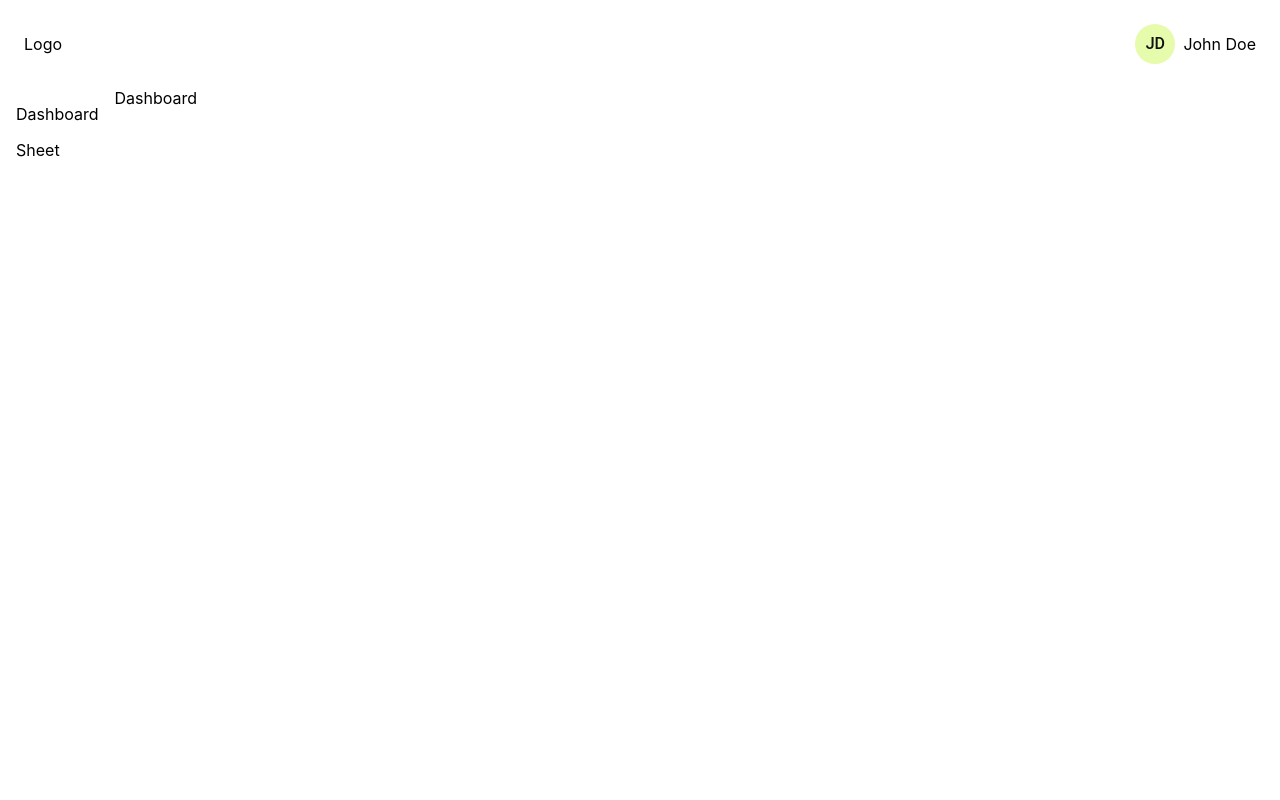
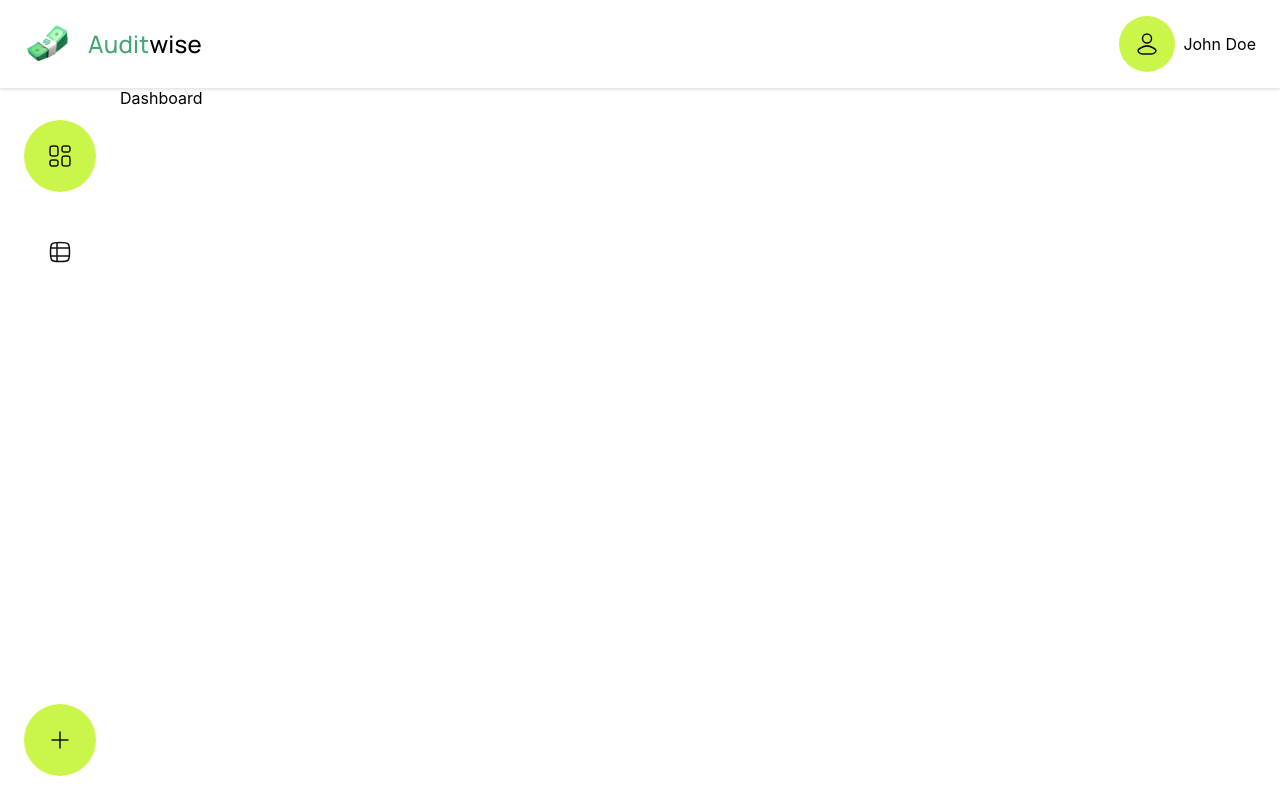
Before and after one commit to tushar-cero/AuditWise, a React (Create React App) app in the folder client/: page /dashboard in a window 1280 px wide. Shown: the top 800 px of the page. Built offline with nearby package versions, Linux system fonts and the light colour scheme.

Commit message:
header and sidebar done

```diff
--- a/client/public/index.html
+++ b/client/public/index.html
@@ -1,43 +1,37 @@
 <!DOCTYPE html>
 <html lang="en">
   <head>
-    <meta charset="utf-8" />
-    <link rel="icon" href="%PUBLIC_URL%/favicon.ico" />
-    <meta name="viewport" content="width=device-width, initial-scale=1" />
-    <meta name="theme-color" content="#000000" />
-    <meta
-      name="description"
-      content="Web site created using create-react-app"
-    />
-    <link rel="apple-touch-icon" href="%PUBLIC_URL%/logo192.png" />
-    <!--
-      manifest.json provides metadata used when your web app is installed on a
-      user's mobile device or desktop. See https://developers.google.com/web/fundamentals/web-app-manifest/
-    -->
+    <meta charset="UTF-8">
+    <meta name="viewport" content="width=device-width, initial-scale=1.0">
+    <meta http-equiv="X-UA-Compatible" content="IE=edge,chrome=1">
+    <meta http-equiv="Content-Type" content="text/html;charset=UTF-8">
+    <meta name="author" content="Tushar Singh">
+    <meta property="dc:creator" content="Tushar Singh">
+    <meta name="title" content="Auditwise">
+    <meta name="og:title" content="Auditwise">
+    <meta name="type" content="ecommerce">
+    <meta name="og:type" content="ecommerce">
+    <meta name="description" content="ecommerce">
+    <meta name="og:description" content="ecommerce">
+    <meta name="image" content="">
+    <meta name="og:image" content="">
+    <meta name="url" content="">
+    <meta name="og:url" content="">
+    <meta name="keywords" content="ecommerce">
+
+    <link rel="apple-touch-icon" href="%PUBLIC_URL%/apple-touch-icon.png" />
+    <link rel="shortcut icon" href="%PUBLIC_URL%/logo192.png" />
     <link rel="manifest" href="%PUBLIC_URL%/manifest.json" />
-    <!--
-      Notice the use of %PUBLIC_URL% in the tags above.
-      It will be replaced with the URL of the `public` folder during the build.
-      Only files inside the `public` folder can be referenced from the HTML.
 
-      Unlike "/favicon.ico" or "favicon.ico", "%PUBLIC_URL%/favicon.ico" will
-      work correctly both with client-side routing and a non-root public URL.
-      Learn how to configure a non-root public URL by running `npm run build`.
-    -->
-    <title>React App</title>
+    <link rel="preconnect" href="https://fonts.googleapis.com">
+    <link rel="preconnect" href="https://fonts.gstatic.com" crossorigin>
+    <link href="https://fonts.googleapis.com/css2?family=Manrope:wght@200..800&display=swap" rel="stylesheet">
+    <link href="https://fonts.googleapis.com/css2?family=Inter:ital,opsz,wght@0,14..32,100..900;1,14..32,100..900&family=Manrope:wght@200..800&display=swap" rel="stylesheet">
+
+    <title>Auditwise</title>
   </head>
   <body>
     <noscript>You need to enable JavaScript to run this app.</noscript>
-    <div id="root"></div>
-    <!--
-      This HTML file is a template.
-      If you open it directly in the browser, you will see an empty page.
-
-      You can add webfonts, meta tags, or analytics to this file.
-      The build step will place the bundled scripts into the <body> tag.
-
-      To begin the development, run `npm start` or `yarn start`.
-      To create a production bundle, use `npm run build` or `yarn build`.
-    -->
+    <main id="root"></main>
   </body>
 </html>
--- a/client/src/App.tsx
+++ b/client/src/App.tsx
@@ -1,24 +1,24 @@
-import React, { FC, useState } from "react";
-import axios from "axios";
-import { BrowserRouter } from "react-router-dom";
-import { AppRoutes } from "utils/routes";
-import { ThemeProvider } from "@mui/material";
-import { generateTheme } from "style";
+import React, { FC, useState } from 'react';
+import axios from 'axios';
+import { BrowserRouter } from 'react-router-dom';
+import { AppRoutes } from 'utils/routes';
+import { ThemeProvider } from '@mui/material';
+import { generateTheme } from 'style/theme';
 
 export const App: FC = () => {
   const [registerUserFormData, setRegisterUserFormData] = useState({
-    username: "",
-    password: ""
+    username: '',
+    password: ''
   });
   const [loginUserFormData, setLoginUserFormData] = useState({
-    username: "",
-    password: ""
+    username: '',
+    password: ''
   });
   const [transactionFormData, setTransactionFormData] = useState<string>('');
 
   const handleSignUp = async (e: any) => {
     e.preventDefault();
-    console.log("Sign up button clicked");
+    console.log('Sign up button clicked');
     try {
       await axios.post('http://127.0.0.1:8000/api/user/register/', registerUserFormData);
     } catch (error) {
@@ -27,29 +27,31 @@ export const App: FC = () => {
   };
   const handleLogin = async (e: any) => {
     e.preventDefault();
-    console.log("Log-in button clicked");
+    console.log('Log-in button clicked');
     try {
       const response = await axios.post('http://127.0.0.1:8000/api/token/', loginUserFormData);
       console.log('Response:', response);
-      localStorage.setItem("AccessToken", JSON.stringify(response.data.access));
-      localStorage.setItem("RefreshToken", JSON.stringify(response.data.refresh));
-      // const storedAcessToken = localStorage.getItem("AccessToken");
-      // const storeRefreshToken = localStorage.getItem("RefreshToken");
+      localStorage.setItem('AccessToken', JSON.stringify(response.data.access));
+      localStorage.setItem('RefreshToken', JSON.stringify(response.data.refresh));
     } catch (error) {
       console.log('There was an error making the request');
     }
   };
   const handleTransaction = async (e: any) => {
     e.preventDefault();
-    console.log("Log-in button clicked");
-    const storedAcessToken = localStorage.getItem("AccessToken")?.replace(/['"]+/g, '');
+    console.log('Log-in button clicked');
+    const storedAcessToken = localStorage.getItem('AccessToken')?.replace(/['"]+/g, '');
     try {
-      const response = await axios.post('http://127.0.0.1:8000/api/transactions/create/', { text: transactionFormData }, {
-        headers: {
-          'Authorization': `Bearer ${storedAcessToken}`,
-          'Content-Type': 'application/json'
+      const response = await axios.post(
+        'http://127.0.0.1:8000/api/transactions/create/',
+        { text: transactionFormData },
+        {
+          headers: {
+            Authorization: `Bearer ${storedAcessToken}`,
+            'Content-Type': 'application/json'
+          }
         }
-      });
+      );
     } catch (error) {
       console.log('There was an error making the request');
     }
@@ -68,13 +70,13 @@ export const App: FC = () => {
           name="username"
           type="text"
           value={registerUserFormData.username}
-          onChange={(e)=>setRegisterUserFormData({...registerUserFormData, username: e.target.value})}
+          onChange={(e) => setRegisterUserFormData({ ...registerUserFormData, username: e.target.value })}
         />
         <input
           name="password"
           type="password"
           value={registerUserFormData.password}
-          onChange={(e)=>setRegisterUserFormData({...registerUserFormData, password: e.target.value})}
+          onChange={(e) => setRegisterUserFormData({ ...registerUserFormData, password: e.target.value })}
         />
         <button onClick={handleSignUp}>Create User</button>
       </form>
@@ -84,19 +86,24 @@ export const App: FC = () => {
           name="username"
           type="text"
           value={loginUserFormData.username}
-          onChange={(e)=>setLoginUserFormData({...loginUserFormData, username: e.target.value})}
+          onChange={(e) => setLoginUserFormData({ ...loginUserFormData, username: e.target.value })}
         />
         <input
           name="password"
           type="password"
           value={loginUserFormData.password}
-          onChange={(e)=>setLoginUserFormData({...loginUserFormData, password: e.target.value})}
+          onChange={(e) => setLoginUserFormData({ ...loginUserFormData, password: e.target.value })}
         />
         <button onClick={handleLogin}>Login</button>
       </form>
       <div>
         <h1>Enter transaction</h1>
-        <input name="transaction" type="text" value={transactionFormData} onChange={(e)=>setTransactionFormData(e.target.value)} />
+        <input
+          name="transaction"
+          type="text"
+          value={transactionFormData}
+          onChange={(e) => setTransactionFormData(e.target.value)}
+        />
         <button onClick={handleTransaction}>Submit</button>
       </div>
       <div>
--- a/client/src/components/Header/index.tsx
+++ b/client/src/components/Header/index.tsx
@@ -1,25 +1,39 @@
 import React from 'react';
-import { Avatar, Box, useTheme } from '@mui/material';
+import { Avatar, Box, Grid2, Typography, useTheme } from '@mui/material';
 import { CustomGrid } from 'utils/customMUI';
+import auditwiseLogo from '../../style/assets/auditwiseLogo.svg';
+import { IconLibrary } from 'style/icons';
 
 export const Header = () => {
   const theme = useTheme();
 
   const userName = 'John Doe';
-  const initials = userName.split(' ').map((n) => n[0]).join('');
 
   return (
-    <CustomGrid fullWidth padding='24px'>
-        <Box>Logo</Box>
-        <CustomGrid gap='8px'>
-          <Avatar sx={{
-            fontSize: '16px',
-            fontWeight: 500,
-            bgcolor: theme.custom.primary200,
-            color: theme.custom.text900
-          }}>{initials}</Avatar>
-          {userName}
-        </CustomGrid>
+    <CustomGrid fullWidth padding="16px 24px" boxShadow="rgba(0, 0, 0, 0.16) 0px 1px 4px">
+      <Grid2 display="flex" alignItems="center" gap="16px">
+        <Box
+          sx={{
+            height: '48px',
+            width: '48px',
+            backgroundImage: `url(${auditwiseLogo})`,
+            backgroundSize: 'cover',
+            backgroundRepeat: 'no-repeat'
+          }}
+        />{' '}
+        <Typography fontFamily="Manrope, serif;" fontWeight={500} fontSize={24}>
+          <Box component="span" color={theme.custom.secondaryGreen}>
+            Audit
+          </Box>
+          wise
+        </Typography>
+      </Grid2>
+      <CustomGrid gap="8px">
+        <Avatar sx={{ padding: '8px', backgroundColor: theme.custom.primary500 }}>
+          {IconLibrary({ name: 'UserIcon', size: '16px', color: theme.custom.text900 })}
+        </Avatar>
+        {userName}
+      </CustomGrid>
     </CustomGrid>
-  )
-}
+  );
+};
--- a/client/src/components/Sidebar/index.tsx
+++ b/client/src/components/Sidebar/index.tsx
@@ -1,5 +1,7 @@
 import React from 'react';
-import { List, ListItem } from '@mui/material';
+import { NavLink } from 'react-router-dom';
+import { Button, Grid2, List, ListItemButton, useTheme } from '@mui/material';
+import { IconLibrary } from 'style/icons';
 
 const routes = [
   {
@@ -15,11 +17,41 @@ const routes = [
 ];
 
 export const Sidebar = () => {
+  const theme = useTheme();
   return (
-    <List>
-      {routes.map((listItem) => (
-        <ListItem key={listItem.name}>{listItem.name}</ListItem>
-      ))}
-    </List>
+    <Grid2 display="flex" flexDirection="column" height="100%" justifyContent="space-between" padding="24px">
+      <List sx={{ display: 'flex', flexDirection: 'column', gap: '24px' }}>
+        {routes.map((listItem) => (
+          <ListItemButton
+            key={listItem.name}
+            component={NavLink}
+            to={listItem.route}
+            sx={{
+              padding: '24px',
+              borderRadius: '100%',
+              color: theme.custom.text900,
+              '&.hover': {
+                backgroundColor: theme.custom.primary200
+              },
+              '&.active': {
+                backgroundColor: theme.custom.primary500
+              }
+            }}
+          >
+            {IconLibrary({ name: listItem.icon, size: '16px', color: theme.custom.text900 })}
+          </ListItemButton>
+        ))}
+      </List>
+      <Button
+        sx={{
+          padding: '24px',
+          borderRadius: '100%',
+          color: theme.custom.text900,
+          backgroundColor: theme.custom.primary500
+        }}
+      >
+        {IconLibrary({ name: 'AddIcon', size: '16px', color: theme.custom.text900 })}
+      </Button>
+    </Grid2>
   );
 };
--- /dev/null
+++ b/client/src/react-app-env.d.ts
@@ -0,0 +1,4 @@
+declare module '*.svg' {
+  const content: string;
+  export default content;
+}
--- /dev/null
+++ b/client/src/style/icons.tsx
@@ -0,0 +1,119 @@
+import React, { createElement } from 'react';
+import { createSvgIcon } from '@mui/material';
+
+interface IIconProps {
+  size: string;
+  color: string | undefined;
+}
+interface IIconLibrary extends IIconProps {
+  name: string;
+}
+
+const DashboardIcon = ({ size, color }: IIconProps) =>
+  createElement(
+    createSvgIcon(
+      <svg xmlns="http://www.w3.org/2000/svg" viewBox="0 0 24 24" width={size} height={size} color={color} fill="none">
+        <path
+          d="M2 6C2 4.11438 2 3.17157 2.58579 2.58579C3.17157 2 4.11438 2 6 2C7.88562 2 8.82843 2 9.41421 2.58579C10 3.17157 10 4.11438 10 6V8C10 9.88562 10 10.8284 9.41421 11.4142C8.82843 12 7.88562 12 6 12C4.11438 12 3.17157 12 2.58579 11.4142C2 10.8284 2 9.88562 2 8V6Z"
+          stroke="currentColor"
+          strokeWidth="1.5"
+        />
+        <path
+          d="M2 19C2 18.0681 2 17.6022 2.15224 17.2346C2.35523 16.7446 2.74458 16.3552 3.23463 16.1522C3.60218 16 4.06812 16 5 16H7C7.93188 16 8.39782 16 8.76537 16.1522C9.25542 16.3552 9.64477 16.7446 9.84776 17.2346C10 17.6022 10 18.0681 10 19C10 19.9319 10 20.3978 9.84776 20.7654C9.64477 21.2554 9.25542 21.6448 8.76537 21.8478C8.39782 22 7.93188 22 7 22H5C4.06812 22 3.60218 22 3.23463 21.8478C2.74458 21.6448 2.35523 21.2554 2.15224 20.7654C2 20.3978 2 19.9319 2 19Z"
+          stroke="currentColor"
+          strokeWidth="1.5"
+        />
+        <path
+          d="M14 16C14 14.1144 14 13.1716 14.5858 12.5858C15.1716 12 16.1144 12 18 12C19.8856 12 20.8284 12 21.4142 12.5858C22 13.1716 22 14.1144 22 16V18C22 19.8856 22 20.8284 21.4142 21.4142C20.8284 22 19.8856 22 18 22C16.1144 22 15.1716 22 14.5858 21.4142C14 20.8284 14 19.8856 14 18V16Z"
+          stroke="currentColor"
+          strokeWidth="1.5"
+        />
+        <path
+          d="M14 5C14 4.06812 14 3.60218 14.1522 3.23463C14.3552 2.74458 14.7446 2.35523 15.2346 2.15224C15.6022 2 16.0681 2 17 2H19C19.9319 2 20.3978 2 20.7654 2.15224C21.2554 2.35523 21.6448 2.74458 21.8478 3.23463C22 3.60218 22 4.06812 22 5C22 5.93188 22 6.39782 21.8478 6.76537C21.6448 7.25542 21.2554 7.64477 20.7654 7.84776C20.3978 8 19.9319 8 19 8H17C16.0681 8 15.6022 8 15.2346 7.84776C14.7446 7.64477 14.3552 7.25542 14.1522 6.76537C14 6.39782 14 5.93188 14 5Z"
+          stroke="currentColor"
+          strokeWidth="1.5"
+        />
+      </svg>,
+      'DashboardIcon'
+    )
+  );
+
+const SheetIcon = ({ size, color }: IIconProps) =>
+  createElement(
+    createSvgIcon(
+      <svg xmlns="http://www.w3.org/2000/svg" viewBox="0 0 24 24" width={size} height={size} color={color} fill="none">
+        <path
+          d="M20.1069 20.1088C18.7156 21.5001 16.4765 21.5001 11.9981 21.5001C7.51976 21.5001 5.28059 21.5001 3.88935 20.1088C2.49811 18.7176 2.49811 16.4784 2.49811 12.0001C2.49811 7.52172 2.49811 5.28255 3.88935 3.89131C5.28059 2.50006 7.51976 2.50006 11.9981 2.50006C16.4764 2.50006 18.7156 2.50006 20.1069 3.8913C21.4981 5.28255 21.4981 7.52172 21.4981 12.0001C21.4981 16.4784 21.4981 18.7176 20.1069 20.1088Z"
+          stroke="currentColor"
+          strokeWidth="1.5"
+          strokeLinecap="round"
+          strokeLinejoin="round"
+        />
+        <path d="M8.99811 21.5001L8.99811 2.50006" stroke="currentColor" strokeWidth="1.5" />
+        <path d="M21.4981 8.00006L2.49811 8.00006" stroke="currentColor" strokeWidth="1.5" />
+        <path d="M21.4981 16.0001H2.49811" stroke="currentColor" strokeWidth="1.5" />
+      </svg>,
+      'SheetIcon'
+    )
+  );
+
+const AddIcon = ({ size, color }: IIconProps) =>
+  createElement(
+    createSvgIcon(
+      <svg width={size} height={size} viewBox="0 0 16 16" fill="none" xmlns="http://www.w3.org/2000/svg">
+        <path d="M8 2.66669V13.3334" stroke={color} strokeLinecap="round" strokeLinejoin="round" />
+        <path d="M2.66663 8H13.3333" stroke={color} strokeLinecap="round" strokeLinejoin="round" />
+      </svg>,
+      'AddIcon'
+    )
+  );
+
+const UserIcon = ({ size, color }: IIconProps) =>
+  createElement(
+    createSvgIcon(
+      <svg xmlns="http://www.w3.org/2000/svg" width={size} height={size} color={color} fill="none">
+        <path
+          d="M6.57757 15.4816C5.1628 16.324 1.45336 18.0441 3.71266 20.1966C4.81631 21.248 6.04549 22 7.59087 22H16.4091C17.9545 22 19.1837 21.248 20.2873 20.1966C22.5466 18.0441 18.8372 16.324 17.4224 15.4816C14.1048 13.5061 9.89519 13.5061 6.57757 15.4816Z"
+          stroke="currentColor"
+          strokeWidth="1.5"
+          strokeLinecap="round"
+          strokeLinejoin="round"
+        />
+        <path
+          d="M16.5 6.5C16.5 8.98528 14.4853 11 12 11C9.51472 11 7.5 8.98528 7.5 6.5C7.5 4.01472 9.51472 2 12 2C14.4853 2 16.5 4.01472 16.5 6.5Z"
+          stroke="currentColor"
+          strokeWidth="1.5"
+        />
+      </svg>,
+      'UserIcon'
+    )
+  );
+
+const DefaultIcon = ({ size, color }: IIconProps) =>
+  createElement(
+    createSvgIcon(
+      <svg xmlns="http://www.w3.org/2000/svg" viewBox="0 0 24 24" width="48" height="48" color="#000000" fill="none">
+        <path
+          d="M2.5 12C2.5 7.52166 2.5 5.28249 3.89124 3.89124C5.28249 2.5 7.52166 2.5 12 2.5C16.4783 2.5 18.7175 2.5 20.1088 3.89124C21.5 5.28249 21.5 7.52166 21.5 12C21.5 16.4783 21.5 18.7175 20.1088 20.1088C18.7175 21.5 16.4783 21.5 12 21.5C7.52166 21.5 5.28249 21.5 3.89124 20.1088C2.5 18.7175 2.5 16.4783 2.5 12Z"
+          stroke="currentColor"
+          strokeWidth="1.5"
+        />
+      </svg>,
+      'UserIcon'
+    )
+  );
+
+export const IconLibrary = ({ name, size, color }: IIconLibrary) => {
+  switch (name) {
+    case 'DashboardIcon':
+      return <DashboardIcon size={size} color={color} />;
+    case 'SheetIcon':
+      return <SheetIcon size={size} color={color} />;
+    case 'AddIcon':
+      return <AddIcon size={size} color={color} />;
+    case 'UserIcon':
+      return <UserIcon size={size} color={color} />;
+    default:
+      return <DefaultIcon size={size} color={color} />;
+  }
+};
--- a/client/src/style/index.ts
+++ b/client/src/style/theme.ts
@@ -8,6 +8,7 @@ declare module '@mui/material/styles' {
       text900?: string;
       primary200?: string;
       primary500?: string;
+      secondaryGreen?: string;
       border?: string;
     };
   }
@@ -17,6 +18,7 @@ declare module '@mui/material/styles' {
       text900?: string;
       primary200?: string;
       primary500?: string;
+      secondaryGreen?: string;
       border?: string;
     };
   }
@@ -31,6 +33,7 @@ const getTheme = (mode: PaletteMode, module: string) => ({
     text900: '#101010',
     primary200: '#E6FBAB',
     primary500: '#C9F649',
+    secondaryGreen: '#45A673',
     border: '#E9DFDD'
   }
 });
--- a/client/src/utils/customMUI.tsx
+++ b/client/src/utils/customMUI.tsx
@@ -1,4 +1,4 @@
-import { Grid2, styled } from "@mui/material";
+import { Grid2, styled } from '@mui/material';
 
 interface ICustomGridProps {
   fullWidth?: boolean;
@@ -6,11 +6,11 @@ interface ICustomGridProps {
   gap?: string;
 }
 
-export const CustomGrid = styled(Grid2)<ICustomGridProps>(({ fullWidth, padding='0px', gap='0px' }) => ({
+export const CustomGrid = styled(Grid2)<ICustomGridProps>(({ fullWidth, padding = '0px', gap = '0px' }) => ({
   display: 'flex',
   justifyContent: 'space-between',
   alignItems: 'center',
-  width: fullWidth? '100%': 'auto',
+  width: fullWidth ? '100%' : 'auto',
   padding,
   gap
 }));
--- /dev/null
+++ b/client/src/utils/translation.json
@@ -0,0 +1,5 @@
+{
+    "buttons": {
+
+    }
+}
```
Also changed, not shown: client/src/style/assets/auditwiseLogo.svg (added), 1 other file (tests, documents, lock files or other folders).
